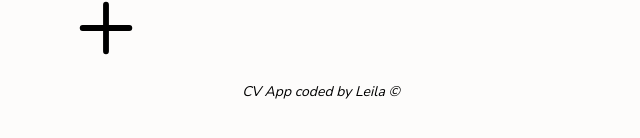
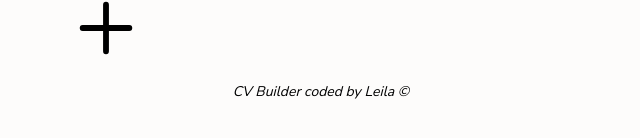
Before and after one commit to leilabb/cv-builder, a React (Vite) app: page / in a window 1280 px wide. Shown: the part 364-502 px from the top of the page, without its empty margins (319-959 px from the left). Built offline with nearby package versions, Linux system fonts and the light colour scheme.

Commit message:
add tab icon + change footer text

```diff
--- a/index.html
+++ b/index.html
@@ -4,7 +4,7 @@
 <html lang="en">
   <head>
     <meta charset="UTF-8" />
-    <link rel="icon" type="image/svg+xml" href="/vite.svg" />
+    <link rel="icon" type="image/svg+xml" href="../assets/phone-icon.svg" />
     <meta name="viewport" content="width=device-width, initial-scale=1.0" />
     <title>CV App</title>
   </head>
--- a/src/App.jsx
+++ b/src/App.jsx
@@ -148,7 +148,7 @@ export default function App() {
         {!togglePreview && <div>{allExperienceData}</div>}
       </div>
 
-      <p className="footer-text ">CV App coded by Leila ©</p>
+      <p className="footer-text ">CV Builder coded by Leila ©</p>
     </div>
   );
 }
--- a/src/index.html
+++ b/src/index.html
@@ -2,7 +2,7 @@
 <html lang="en">
   <head>
     <meta charset="UTF-8" />
-    <link rel="icon" type="image/svg+xml" href="./public/assets/vite.svg"   />
+    <link rel="icon" type="image/svg+xml" href="../assets/calendar.svg"   />
     <meta name="viewport" content="width=device-width, initial-scale=1.0" />
 
     <title>CV App with Firebase!</title>
```
